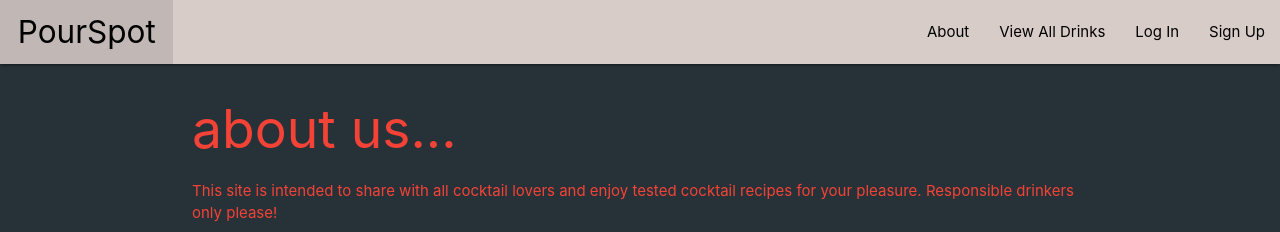
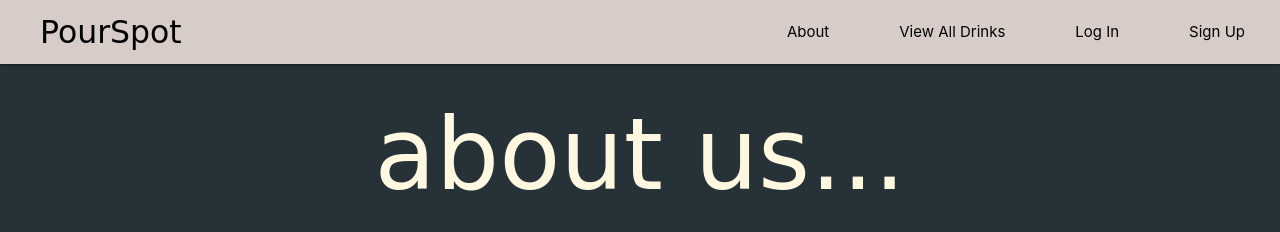
Before and after one commit to sicknarf/Project-3, a Django app: page /about-us/ in a window 1280 px wide. Shown: the top 232 px of the page. Run offline with Django 4.2, Linux system fonts and the light colour scheme; some web fonts are replaced.

Commit message:
updating about us

```diff
--- a/pourspot/main_app/static/css/style.css
+++ b/pourspot/main_app/static/css/style.css
@@ -12,7 +12,7 @@
     background-color: black;
 } */
 
-.title, .subtitle{
+.title, .subtitle, .brand-logo, h2{
     font-family: 'Ms Madi', cursive;
     font-size: 100px;
     text-align: center;
@@ -89,3 +89,23 @@ h1 {
     line-height: 22px;
     padding: 14px 16px;
 }
+
+ul {
+    display: table;
+    margin: 0 auto;
+
+}
+
+li{
+    display: inline;
+    justify-items: center;
+    align-items: center;
+    text-align: center;
+    list-style:none;
+    margin: 0 20px;
+
+  }
+
+img {
+    height: 150px;
+}
--- a/pourspot/main_app/templates/about.html
+++ b/pourspot/main_app/templates/about.html
@@ -2,9 +2,16 @@
 {% block content %}
 
 
-    <span class="red-text red darken-3">
+    <span class="amber-text text-lighten-5">
         <h2>about us...</h2>
-        <p>This site is intended to share with all cocktail lovers and enjoy tested cocktail recipes for your pleasure. Responsible drinkers only please!</p>
+        <p class="center-align">This site is intended to share with all cocktail lovers and enjoy tested cocktail recipes for your pleasure. Responsible drinkers only please!</p>
     </span>
 
+    <ul>
+        <li> <img src="https://i.imgur.com/1OZbIuj.png"></li>
+       <li><img src="https://i.imgur.com/YMgzDdP.png"></li>
+        <li><img src="https://i.imgur.com/LDrnJ6S.png"></li>
+        <li><img src="https://i.imgur.com/IY9Rk7J.png"></li>
+    </ul>
+
 {% endblock %}
```
